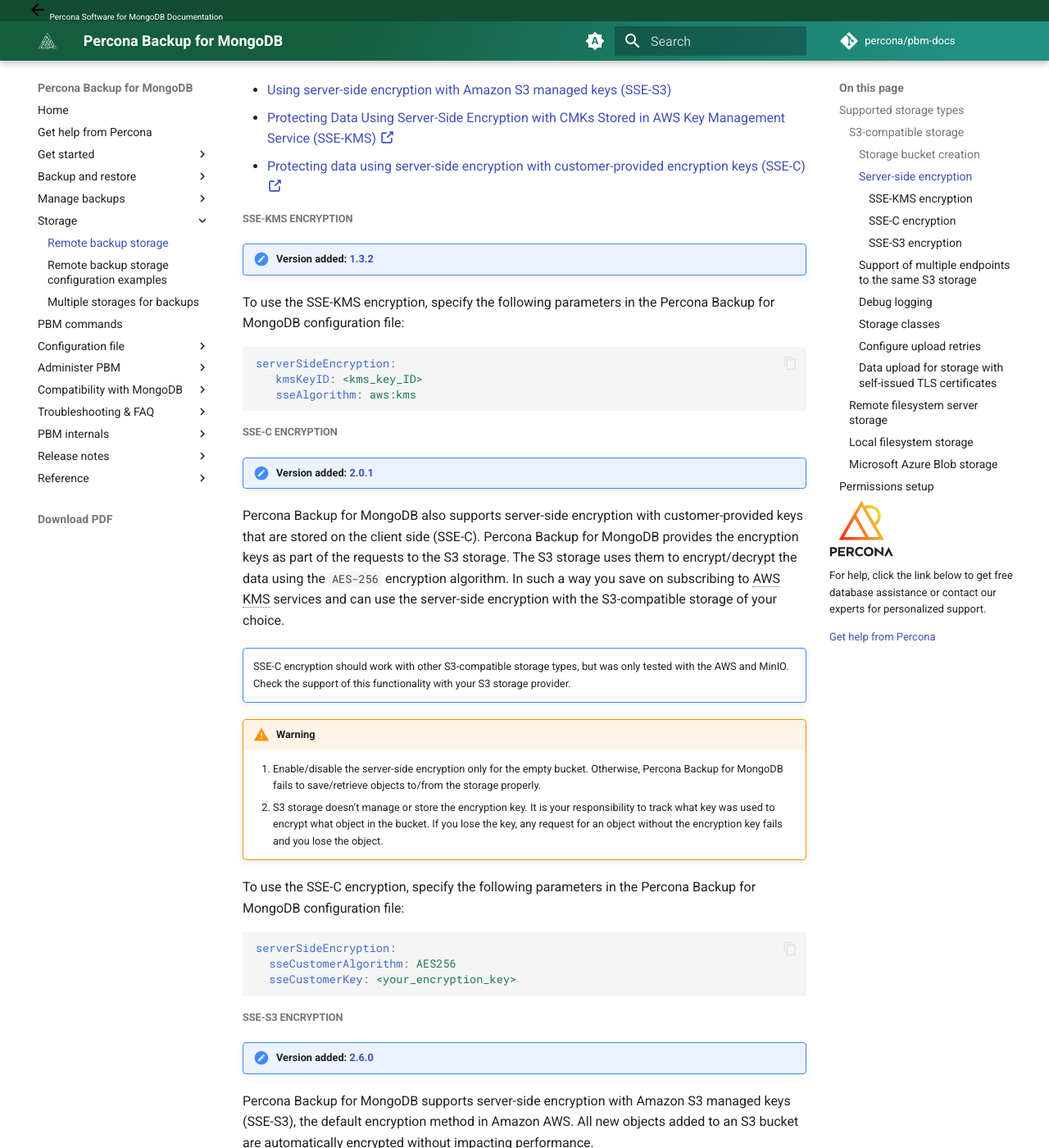
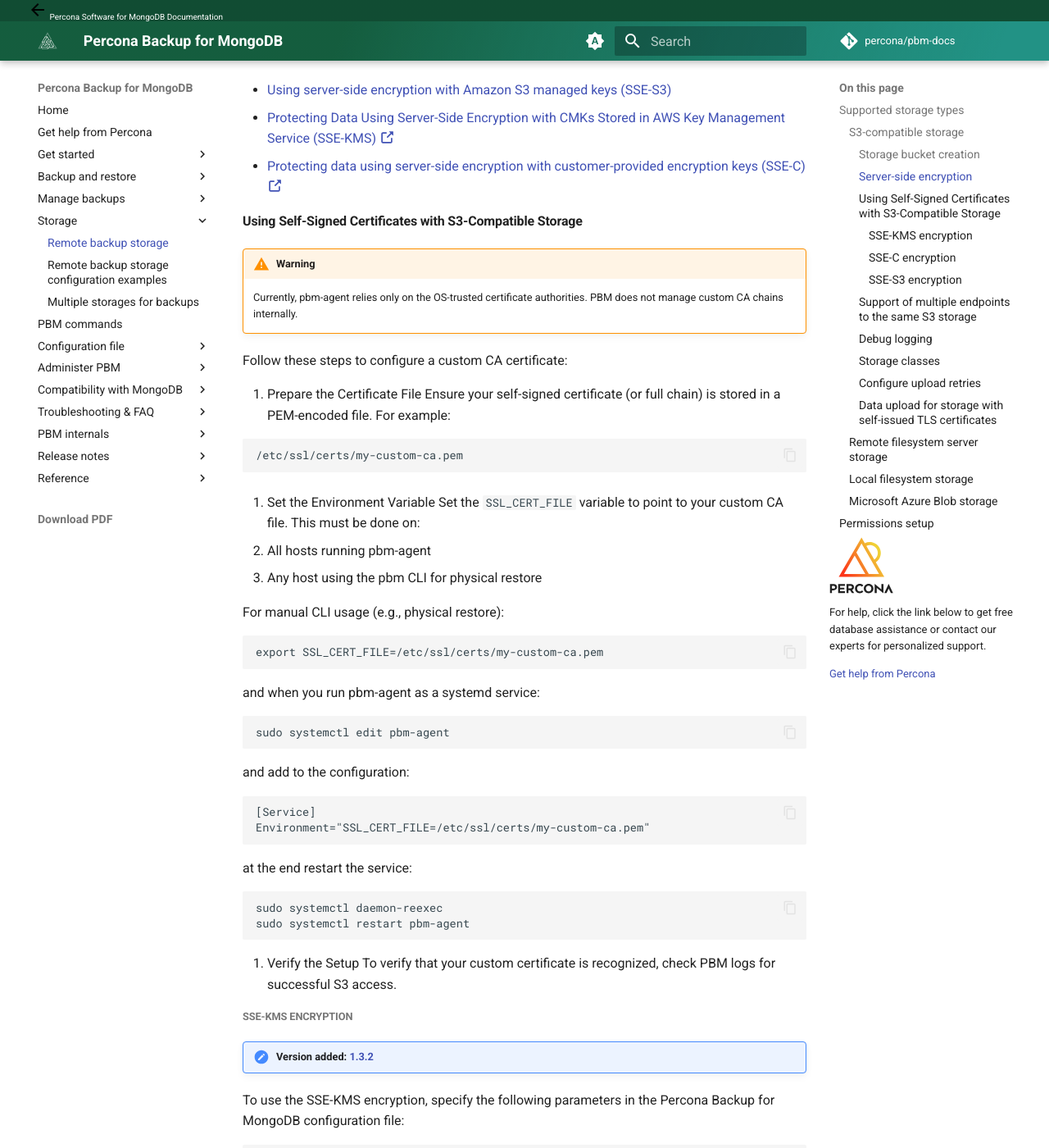
Before and after one commit to percona/pbm-docs, an MkDocs documentation site: the page built from docs/details/storage-configuration.md, in a window 1280 px wide and 1400 px high, scrolled down 1606 px. Shown: the whole window at 82% size. Built offline with MkDocs 1.6.1 and Material for MkDocs 9.7.7, drawn with Linux system fonts in a browser that asks for light colours; nearby versions of some CDN libraries; comment, search, counter and statistics services are not loaded.

Commit message:
PBM-1525-custom-ssl-certs-configuration

````diff
--- a/docs/details/storage-configuration.md
+++ b/docs/details/storage-configuration.md
@@ -107,6 +107,56 @@
 * [Using server-side encryption with Amazon S3 managed keys (SSE-S3)](https://docs.aws.amazon.com/AmazonS3/latest/userguide/UsingServerSideEncryption.html)
 * [Protecting Data Using Server-Side Encryption with CMKs Stored in AWS Key Management Service (SSE-KMS) :octicons-link-external-16:](https://docs.aws.amazon.com/AmazonS3/latest/dev/UsingKMSEncryption.html)
 * [Protecting data using server-side encryption with customer-provided encryption keys (SSE-C) :octicons-link-external-16:](https://docs.aws.amazon.com/AmazonS3/latest/userguide/ServerSideEncryptionCustomerKeys.html)
+
+#### Using Self-Signed Certificates with S3-Compatible Storage
+
+!!! warning
+
+    Currently, pbm-agent relies only on the OS-trusted certificate authorities. PBM does not manage custom CA chains internally.
+
+Follow these steps to configure a custom CA certificate:
+
+1. Prepare the Certificate File
+Ensure your self-signed certificate (or full chain) is stored in a PEM-encoded file. For example:
+
+```
+/etc/ssl/certs/my-custom-ca.pem
+```
+
+2. Set the Environment Variable
+Set the `SSL_CERT_FILE` variable to point to your custom CA file. This must be done on:
+
+* All hosts running pbm-agent
+* Any host using the pbm CLI for physical restore
+
+For manual CLI usage (e.g., physical restore):
+
+```
+export SSL_CERT_FILE=/etc/ssl/certs/my-custom-ca.pem
+```
+
+and when you run pbm-agent as a systemd service:
+
+```
+sudo systemctl edit pbm-agent
+```
+
+and add to the configuration:
+
+```
+[Service]
+Environment="SSL_CERT_FILE=/etc/ssl/certs/my-custom-ca.pem"
+```
+
+at the end restart the service:
+```
+sudo systemctl daemon-reexec
+sudo systemctl restart pbm-agent
+```
+
+3. Verify the Setup
+To verify that your custom certificate is recognized, check PBM logs for successful S3 access.
+
 
 ##### SSE-KMS encryption
 
````
